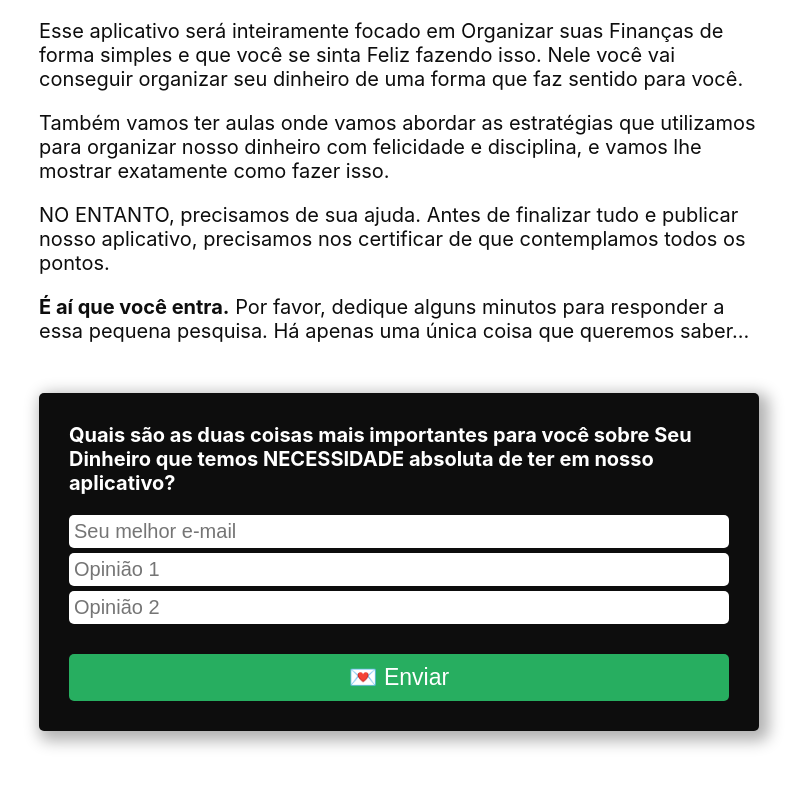
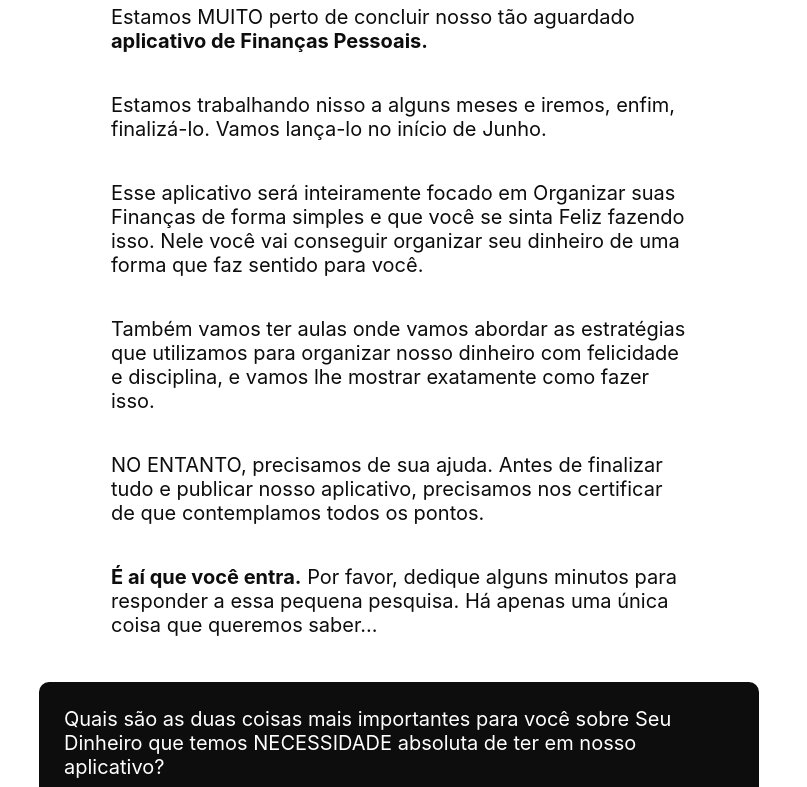
Before and after one commit to JosimarPintoCamilo/orfed, a Next.js app: page /inscricao in a window 1280 px wide. Shown: the part 313-1100 px from the top of the page, without its empty margins (241-1048 px from the left). Built offline with nearby package versions, Linux system fonts and the light colour scheme.

Commit message:
Melhorias na página de inscrição

```diff
--- a/components/Subscribe.js
+++ b/components/Subscribe.js
@@ -39,9 +39,9 @@ export default function Subscribe() {
 
   return (
     <form onSubmit={subscribe}>
-      <h3>
+      <p>
         Quais são as duas coisas mais importantes para você sobre Seu Dinheiro que temos NECESSIDADE absoluta de ter em nosso aplicativo?
-      </h3>
+      </p>
       <input
         id="email-input"
         name="email"
--- a/styles/inscricao.module.css
+++ b/styles/inscricao.module.css
@@ -1,34 +1,40 @@
 .container {
-  width: 80vw;
+  width: 100vw;
   max-width: 720px;
   margin: auto;
+  display: flex;
+  flex-direction: column;
+  align-items: center;
 }
 
 .container > h1 {
   font-size: 4rem;
+  width: 80%;
+  margin-top: 60px;
 }
 
 .container p {
   font-size: 2rem;
   color: #0d0d0d;
+  width: 80%;
 }
 
 .container form {
-  margin-top: 50px;
+  margin-top: 25px;
   width: 100%;
   background: #0d0d0d;
-  border-radius: 5px;
   display: flex;
   flex-direction: column;
   margin-bottom: 50px;
-  box-shadow: 5px 5px 15px 5px rgba(0, 0, 0, 0.3);
-  padding: 30px;
+  /* box-shadow: 5px 5px 15px 5px rgba(0, 0, 0, 0.2); */
+  padding: 25px;
 }
 
-.container form > h3 {
+.container form > p {
   color: white;
   font-size: 2rem;
   margin-top: 0;
+  width: 100%;
 }
 
 .container form input {
@@ -57,3 +63,9 @@
   background: #27ae60;
   color: white;
 }
+
+@media (min-width: 718px) {
+  .container form {
+    border-radius: 10px;
+  }
+}
```
